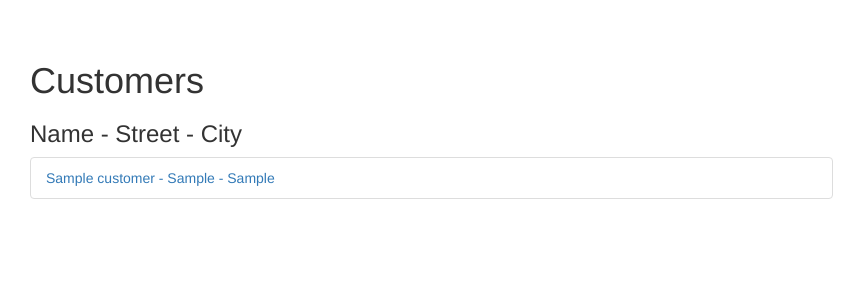
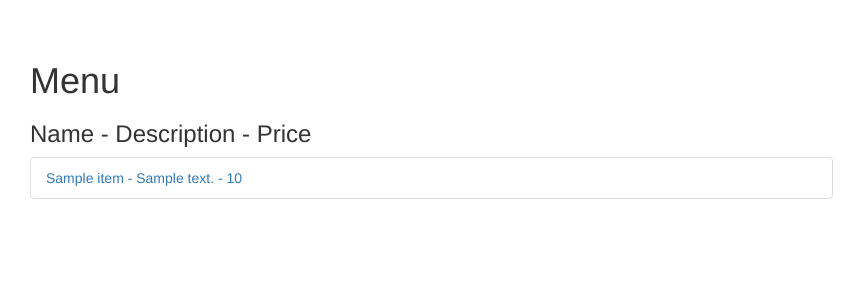
Before and after one commit to matthew2517apple/UHG, a Flask app: template test-run-3/templates/display.html in a window 1280 px wide. Shown: the part 52-352 px from the top of the page, without its empty margins (0-866 px from the left). Run offline with Flask 3, Linux system fonts and the light colour scheme; the template is opened without the code that fills it: most values are stand-ins (such as "Sample title", 1, 10 or a date in 2020); some libraries are stand-ins or nearby versions.

Commit message:
Changed from customers table to menu_items table.

```diff
--- a/test-run-3/templates/display.html
+++ b/test-run-3/templates/display.html
@@ -1,13 +1,13 @@
 {% extends 'layout.html' %}
 
 {% block content %}
-  <h1>Customers</h1>
-  <h3>Name - Street - City</h3>
+  <h1>Menu</h1>
+  <h3>Name - Description - Price</h3>
   <ul class="list-group">
-    {% for customer in customers %}
+    {% for item in menu_items %}
         <li class="list-group-item">
-          <a href="customers/{{ customer.customer_name }}">
-            {{ customer.customer_name }} - {{ customer.customer_street }} - {{ customer.customer_city }}
+          <a href="menu_items/{{ item.itemID }}">
+            {{ item.itemName }} - {{ item.description }} - {{ item.price }}
           </a>
         </li>
     {% endfor %}
```
